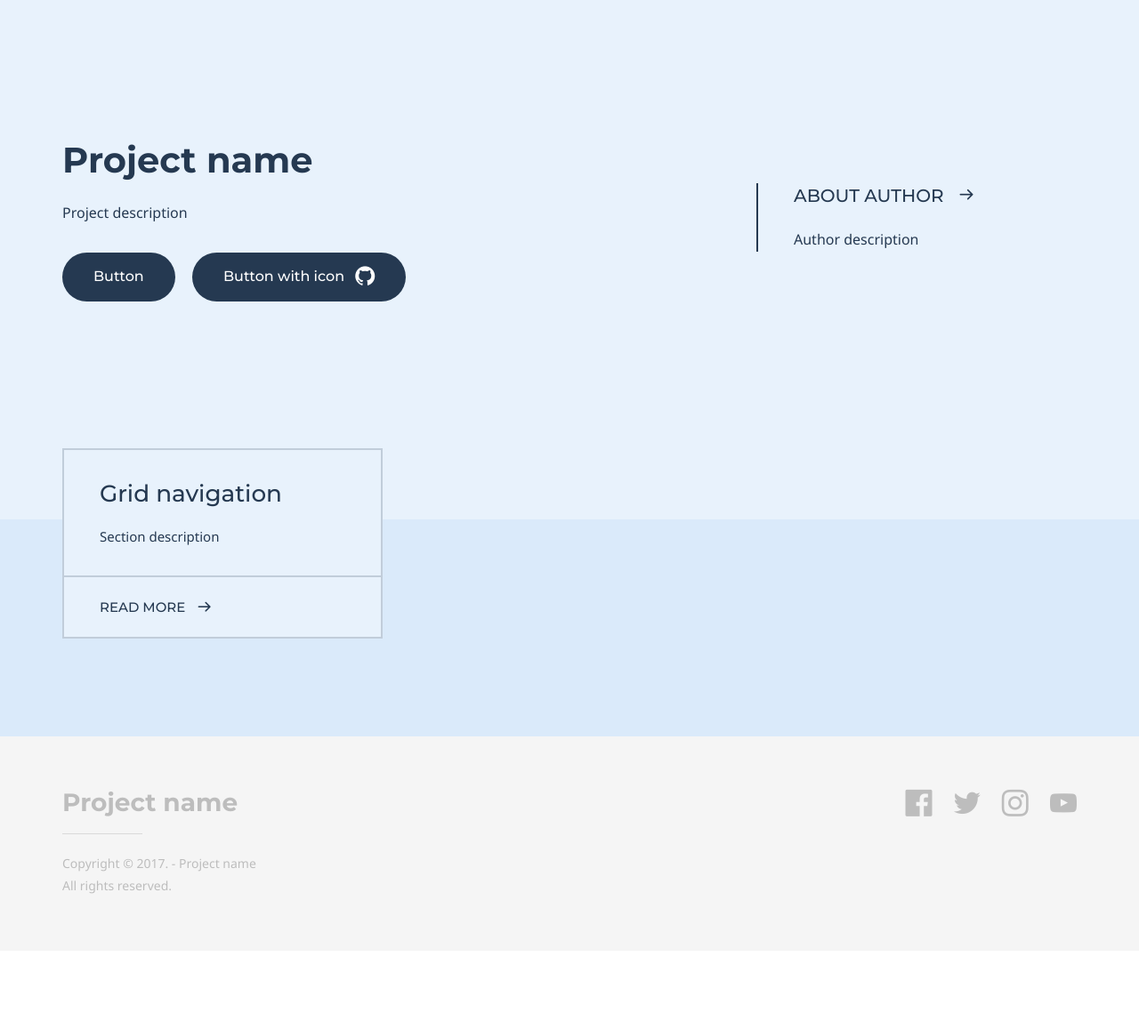
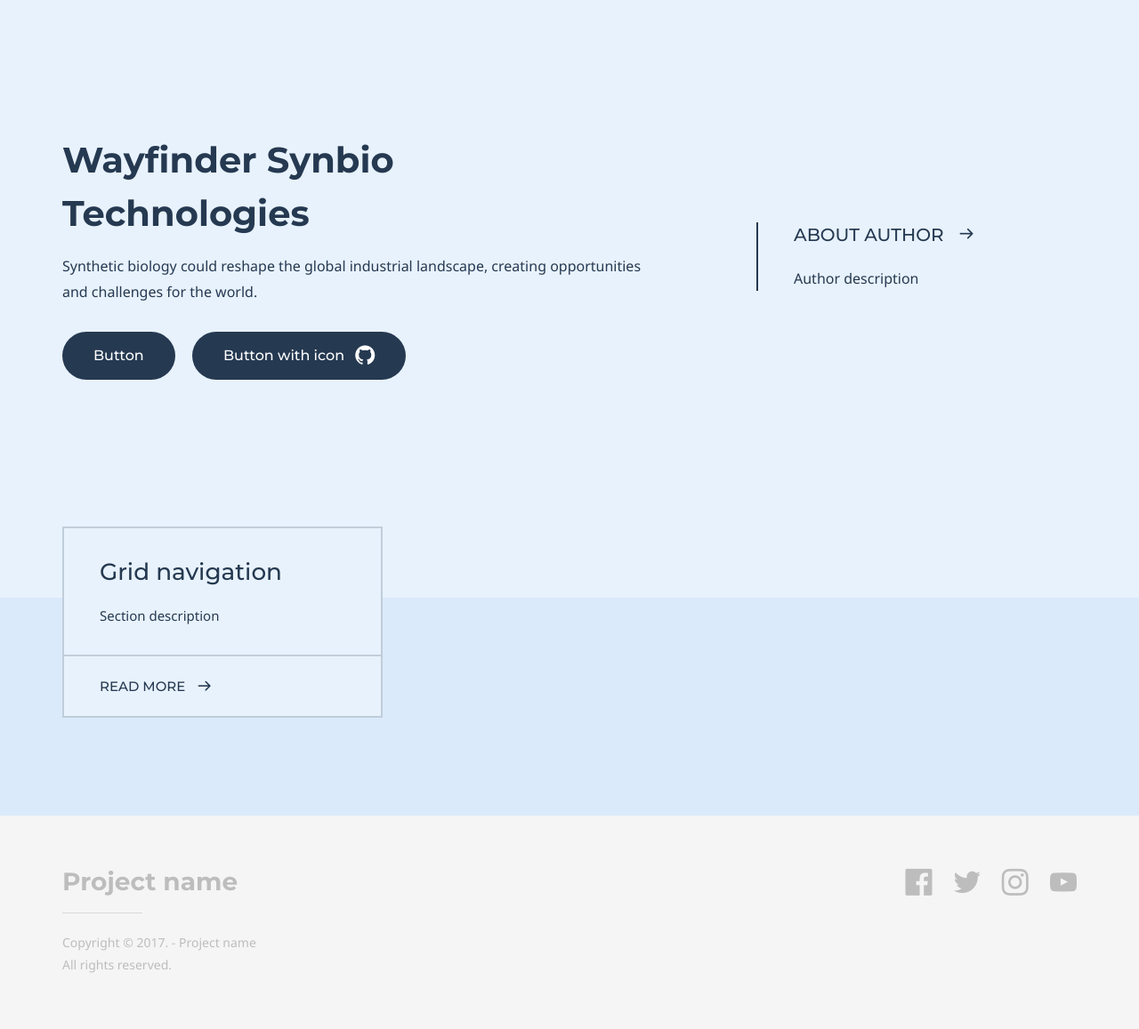
Before and after one commit to WayfinderAI/wayfinderai.github.io, a Jekyll site: the page built from index.md, in a window 1280 px wide. Shown: the whole page at 89% size. Built offline with Jekyll 4.4.1, drawn with Linux system fonts in a browser that asks for light colours; some web fonts are replaced; before the commit the page ends 1069 px from its top, so only the background shows below that.

Commit message:
Grid add

```diff
--- a/index.md
+++ b/index.md
@@ -4,28 +4,35 @@
 keywords:
 
 # Hero section
-title: Project name
-description: Project description
+title: Wayfinder Synbio Technologies
+description: Synthetic biology could reshape the global industrial landscape, creating opportunities and challenges for the world.
 buttons:
-    - content: Button
-      url: '#'
-      external_url: false
-    - icon: github
-      content: Button with icon
-      url: '#'
-      external_url: true
+  - content: Button
+    url: "#"
+    external_url: false
+  - icon: github
+    content: Button with icon
+    url: "#"
+    external_url: true
 
 # Author box
 author:
-    title: About Author
-    title_url: '#'
-    external_url: true
-    description: Author description
+  title: About Author
+  title_url: "#"
+  external_url: true
+  description: Author description
 
 # Grid navigation
 grid_navigation:
-    - title: Grid navigation
-      excerpt: Section description
-      cta: Read more
-      url: '#'
+  - title: Grid navigation
+    excerpt: Section description
+    cta: Read more
+    url: "#"
+
+    # Grid navigation
+grid_navigation:
+  - title: Grid navigation
+    excerpt: Section description
+    cta: Read more
+    url: "#"
 ---
```
